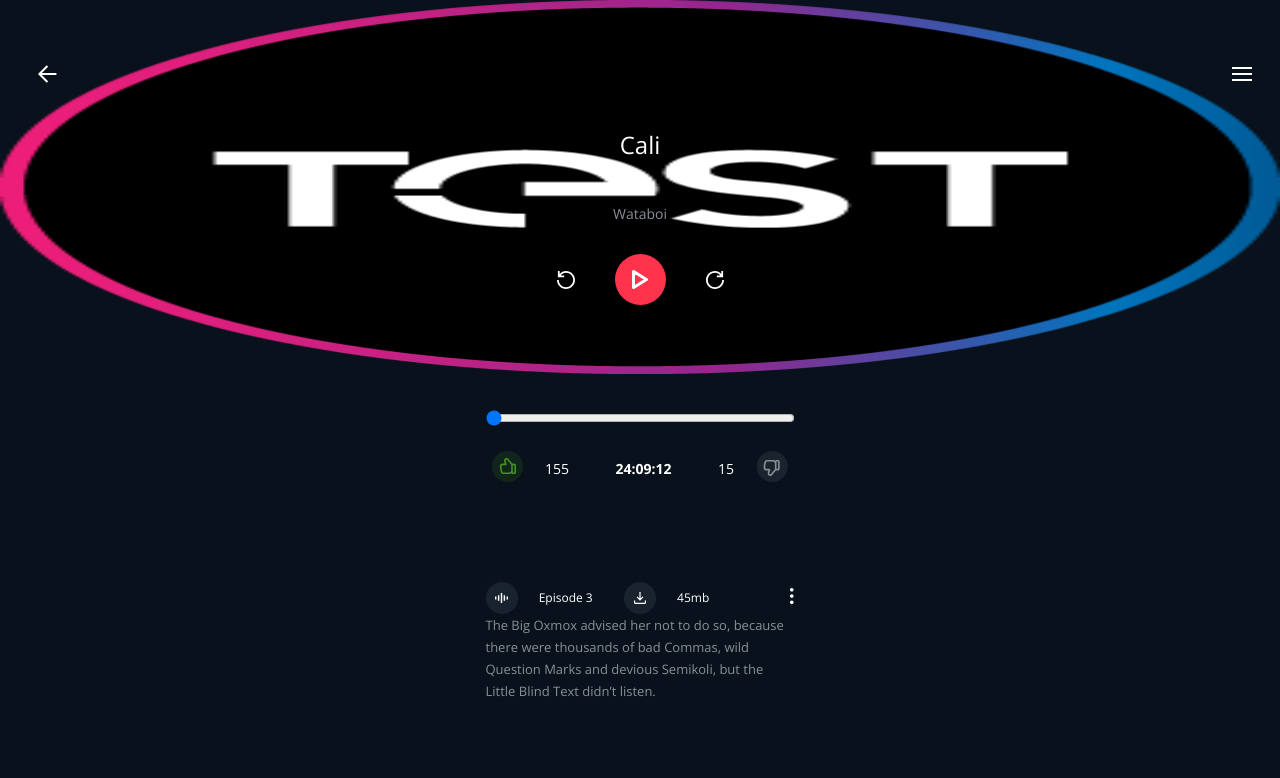
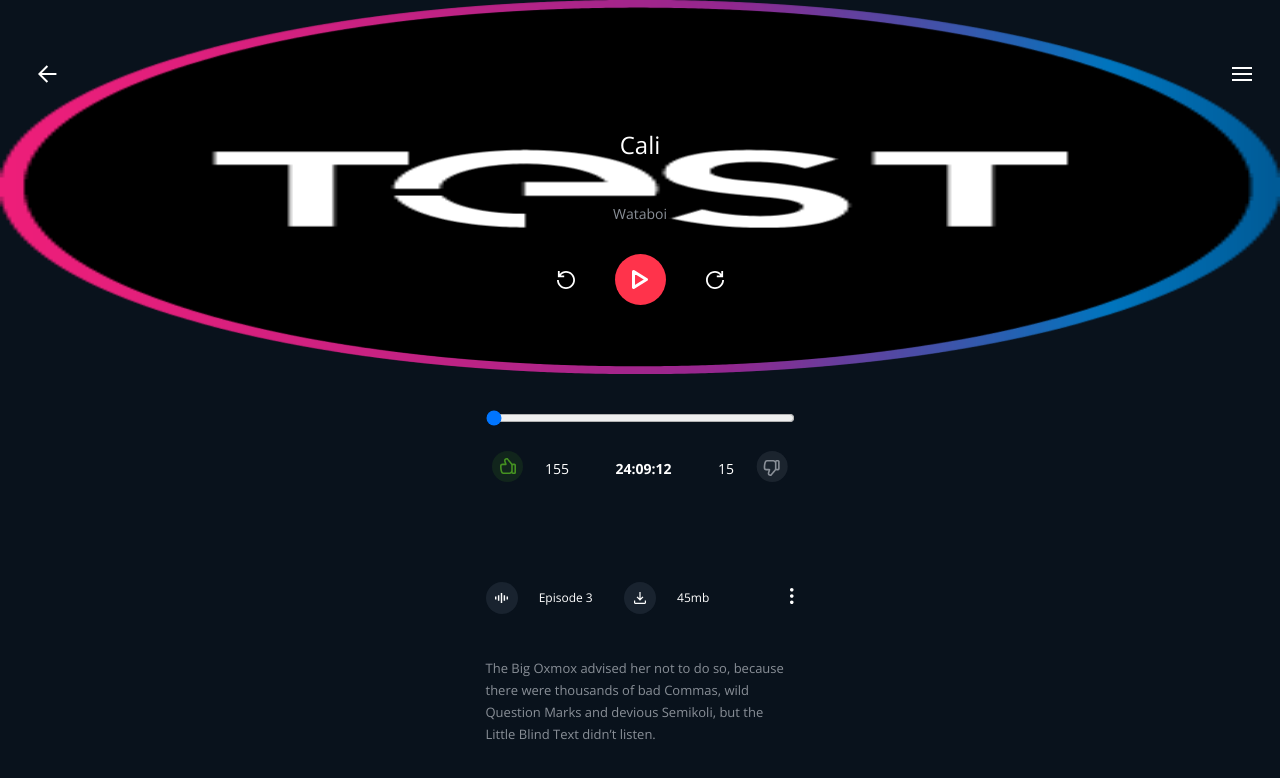
Before and after one commit to cardize/podcast-app, a React (Create React App) app: page /podcast in a window 1280 px wide. Shown: the top 778 px of the page. Built offline with nearby package versions, Linux system fonts and the light colour scheme.

Commit message:
position fix

```diff
--- a/src/assets/styles/components/podcast-player.scss
+++ b/src/assets/styles/components/podcast-player.scss
@@ -159,6 +159,8 @@
     font-size: 13px;
     line-height: 22.1px;
     color: #898f97;
+
+    margin-top: 43px;
   }
 }
 
```
